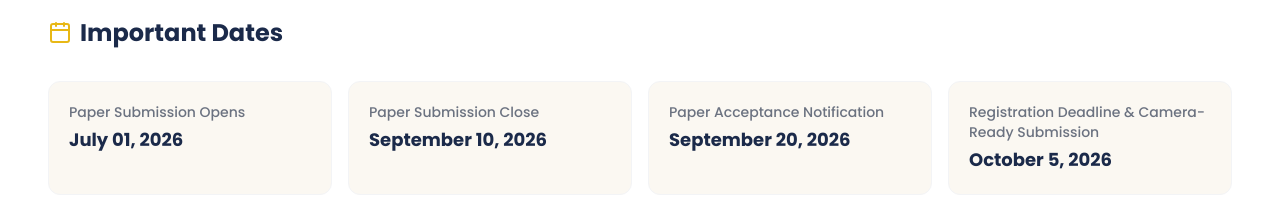
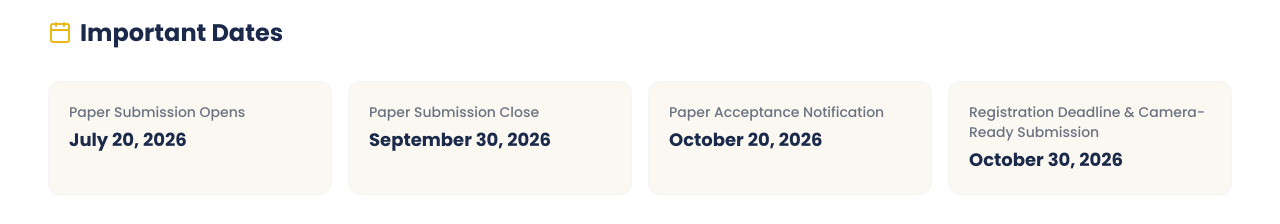
Before and after one commit to CypherNinjaa/icaies3-2026, a Next.js app: page /call-for-poster-presentation in a window 1280 px wide. Shown: the part 1020-1244 px from the top of the page. Built offline with nearby package versions, Linux system fonts and the light colour scheme; a web font is replaced by a local one.

Commit message:
feat: add important dates and announcements configuration for conference content

```diff
--- a/content/dates.ts
+++ b/content/dates.ts
@@ -6,23 +6,23 @@ export interface ImportantDate {
 
 export const importantDates: ImportantDate[] = [
 	{
-		date: "July 01, 2026",
+		date: "July 20, 2026",
 		label: "Paper Submission Opens",
 	},
 	{
-		date: "September 10, 2026",
+		date: "September 30, 2026",
 		label: "Paper Submission Close",
 	},
 	{
-		date: "September 20, 2026",
+		date: "October 20, 2026",
 		label: "Paper Acceptance Notification",
 	},
 	{
-		date: "October 5, 2026",
+		date: "October 30, 2026",
 		label: "Registration Deadline & Camera-Ready Submission",
 	},
 	{
-		date: "October 21-22, 2026",
+		date: "November 19-20, 2026",
 		label: "Conference Dates",
 	},
 ];
```
